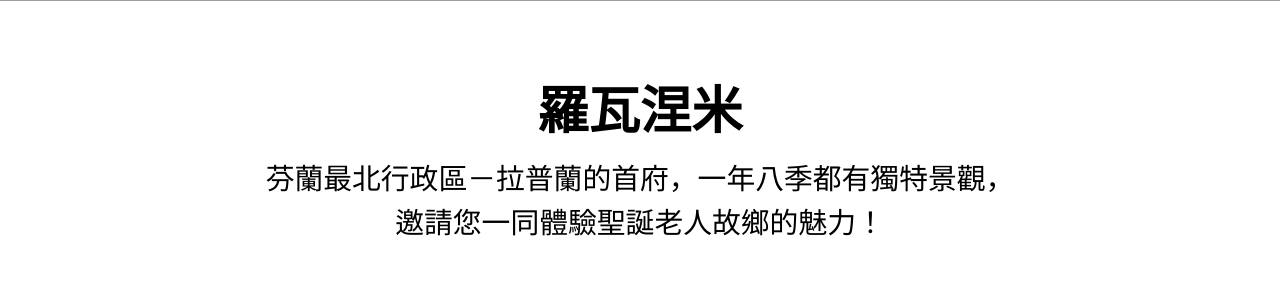
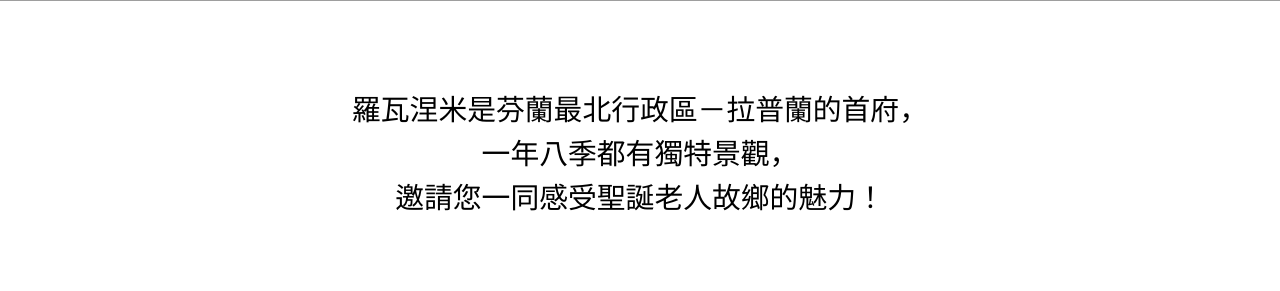
Before and after one commit to juifuhung/Yolu, a React (Create React App) app: page / in a window 1280 px wide. Shown: the part 439-730 px from the top of the page. Built offline with nearby package versions, Linux system fonts and the light colour scheme; no server answers; grey boxes are pictures that could not be loaded.

Commit message:
revised message content on homepage

```diff
--- a/src/pages/Homepage.js
+++ b/src/pages/Homepage.js
@@ -162,7 +162,7 @@ const CarouselChinese = styled.h2`
 `;
 
 const Selection = styled.div`
-  margin: 50px 0;
+  margin-bottom: 50px;
   display: flex;
   flex-direction: column;
   align-items: center;
@@ -464,64 +464,37 @@ const MessageSection = styled.div`
   }
 `;
 
-const Rovaniemi = styled.h1`
-  font-size: 3.2rem;
-  color: black;
-  margin: 0.6rem;
-
-  @media (max-width: 800px) {
-    font-size: 2.6rem;
-  }
-
-  @media (max-width: 600px) {
-    font-size: 2.4rem;
-  }
-
-  @media (max-width: 500px) {
-    font-size: 2.2rem;
-  }
-
-  @media (max-width: 400px) {
-    font-size: 2rem;
-    margin: 0.4rem;
-  }
-
-  @media (max-width: 370px) {
-    font-size: 1.6rem;
-  }
-`;
-
 const IntroMessage = styled.p`
   color: black;
   margin: 0.1rem;
   font-size: 1.8rem;
 
   @media (max-width: 1000px) {
+    font-size: 1.6rem;
+  }
+
+  @media (max-width: 800px) {
     font-size: 1.4rem;
   }
 
-  @media (max-width: 800px) {
+  @media (max-width: 600px) {
     font-size: 1.2rem;
   }
 
-  @media (max-width: 600px) {
+  @media (max-width: 500px) {
     font-size: 1rem;
   }
 
-  @media (max-width: 500px) {
+  @media (max-width: 400px) {
     font-size: 0.9rem;
   }
 
-  @media (max-width: 400px) {
+  @media (max-width: 370px) {
     font-size: 0.8rem;
   }
 
-  @media (max-width: 370px) {
+  @media (max-width: 330px) {
     font-size: 0.6rem;
-  }
-
-  @media (max-width: 330px) {
-    font-size: 0.4rem;
   }
 `;
 
@@ -662,11 +635,9 @@ const Homepage = () => {
         </SlideShow>
 
         <MessageSection>
-          <Rovaniemi>羅瓦涅米</Rovaniemi>
-          <IntroMessage>
-            芬蘭最北行政區－拉普蘭的首府，一年八季都有獨特景觀，
-          </IntroMessage>
-          <IntroMessage>邀請您一同體驗聖誕老人故鄉的魅力！</IntroMessage>
+          <IntroMessage>羅瓦涅米是芬蘭最北行政區－拉普蘭的首府，</IntroMessage>
+          <IntroMessage>一年八季都有獨特景觀，</IntroMessage>
+          <IntroMessage>邀請您一同感受聖誕老人故鄉的魅力！</IntroMessage>
         </MessageSection>
 
         <Selection>
```
